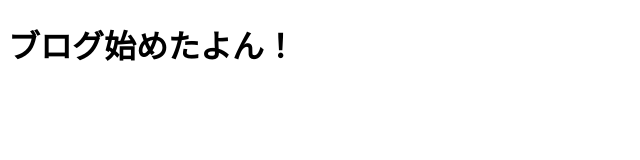
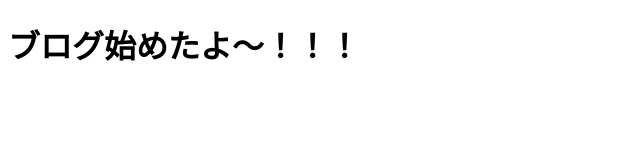
Before and after one commit to yoshi-saka/test1, a plain HTML site: page blog.html in a window 1280 px wide. Shown: the full height of the page, 0-640 px from the left. Drawn offline with Linux system fonts and the light colour scheme.

Commit message:
H1の変更

```diff
--- a/blog.html
+++ b/blog.html
@@ -6,6 +6,6 @@
   <title>Document</title>
 </head>
 <body>
-  <h1>ブログ始めたよん！</h1>
+  <h1>ブログ始めたよ〜！！！</h1>
 </body>
 </html>
```
